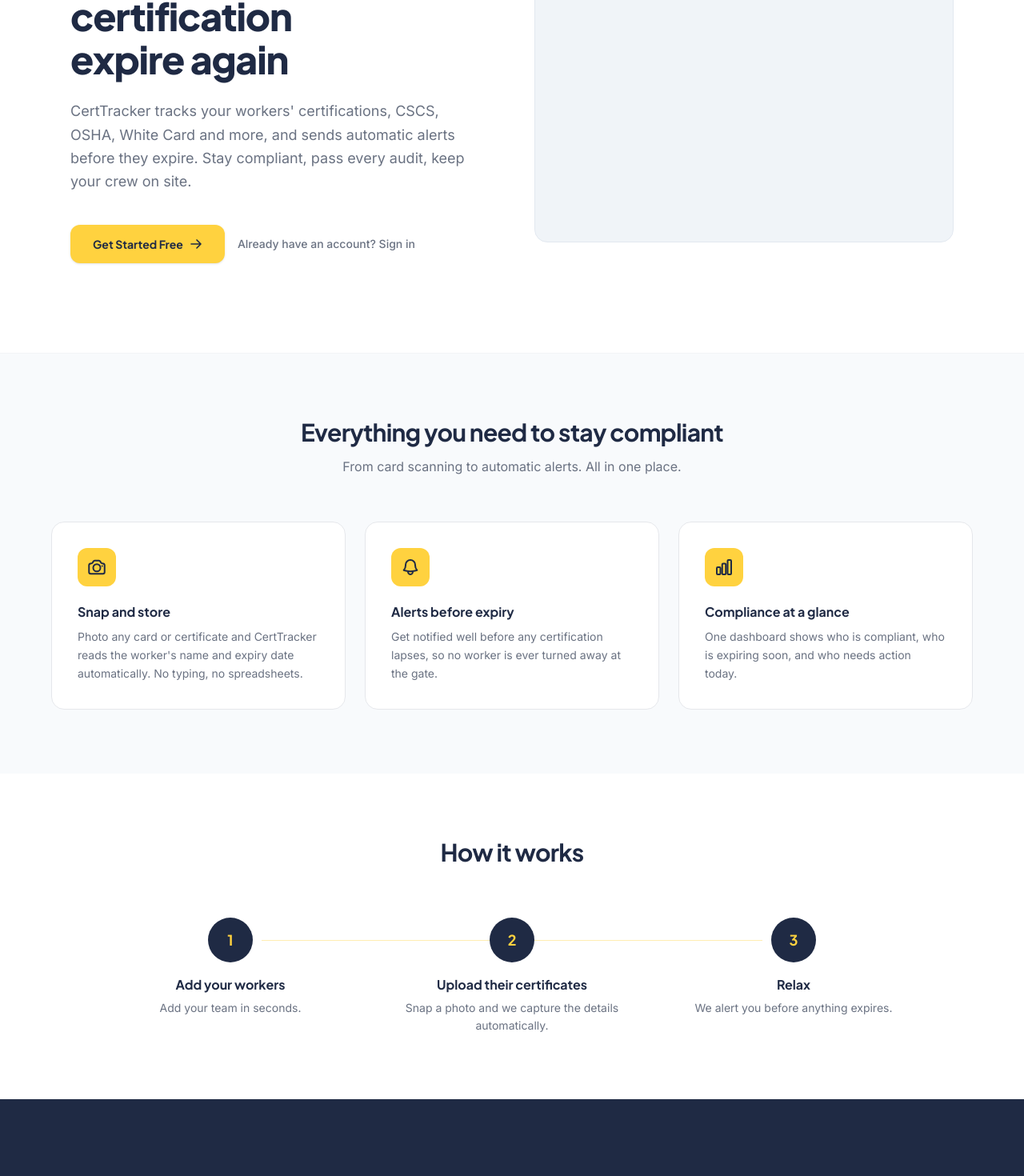
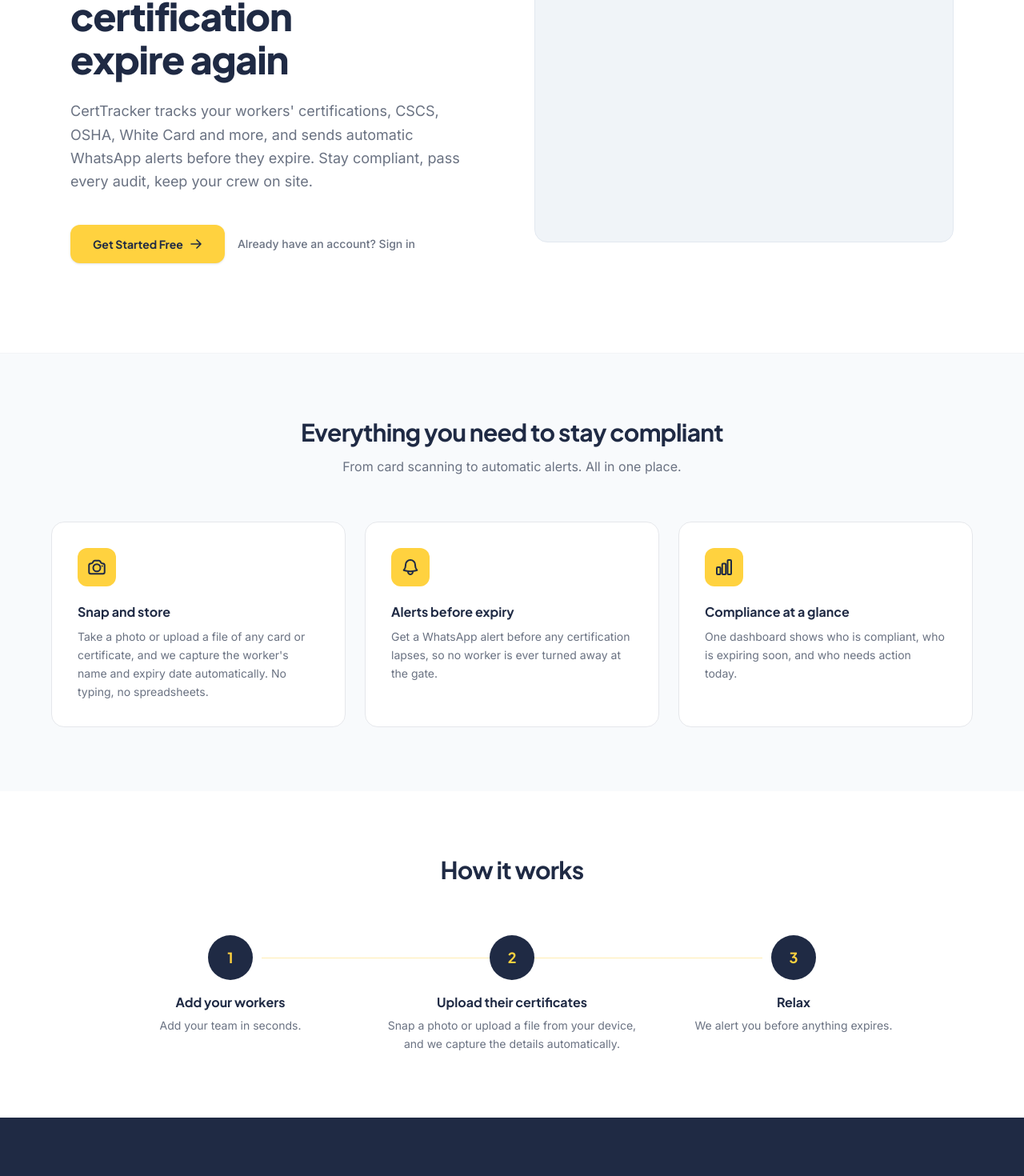
Before and after one commit to clintonidemudia35-ops/certtracker, a Next.js app: page / in a window 1280 px wide. Shown: the part 300-1770 px from the top of the page at 80% size. Built offline with nearby package versions, Linux system fonts and the light colour scheme; no server answers.

Commit message:
landing copy - photo/upload clarity and whatsapp alerts

```diff
--- a/app/landing/page.tsx
+++ b/app/landing/page.tsx
@@ -51,12 +51,12 @@
 const BENEFITS = [
   {
     title: 'Snap and store',
-    body:  'Photo any card or certificate and CertTracker reads the worker\'s name and expiry date automatically. No typing, no spreadsheets.',
+    body:  'Take a photo or upload a file of any card or certificate, and we capture the worker\'s name and expiry date automatically. No typing, no spreadsheets.',
     icon:  <CameraIcon />,
   },
   {
     title: 'Alerts before expiry',
-    body:  'Get notified well before any certification lapses, so no worker is ever turned away at the gate.',
+    body:  'Get a WhatsApp alert before any certification lapses, so no worker is ever turned away at the gate.',
     icon:  <BellIcon />,
   },
   {
@@ -68,7 +68,7 @@
 
 const STEPS = [
   { title: 'Add your workers',           body: 'Add your team in seconds.' },
-  { title: 'Upload their certificates',  body: 'Snap a photo and we capture the details automatically.' },
+  { title: 'Upload their certificates',  body: 'Snap a photo or upload a file from your device, and we capture the details automatically.' },
   { title: 'Relax',                      body: 'We alert you before anything expires.' },
 ]
 
@@ -166,7 +166,7 @@
             style={{ animationDelay: '160ms' }}
           >
             CertTracker tracks your workers&apos; certifications, CSCS, OSHA, White Card and more,
-            and sends automatic alerts before they expire. Stay compliant, pass every audit,
+            and sends automatic WhatsApp alerts before they expire. Stay compliant, pass every audit,
             keep your crew on site.
           </p>
 
```
